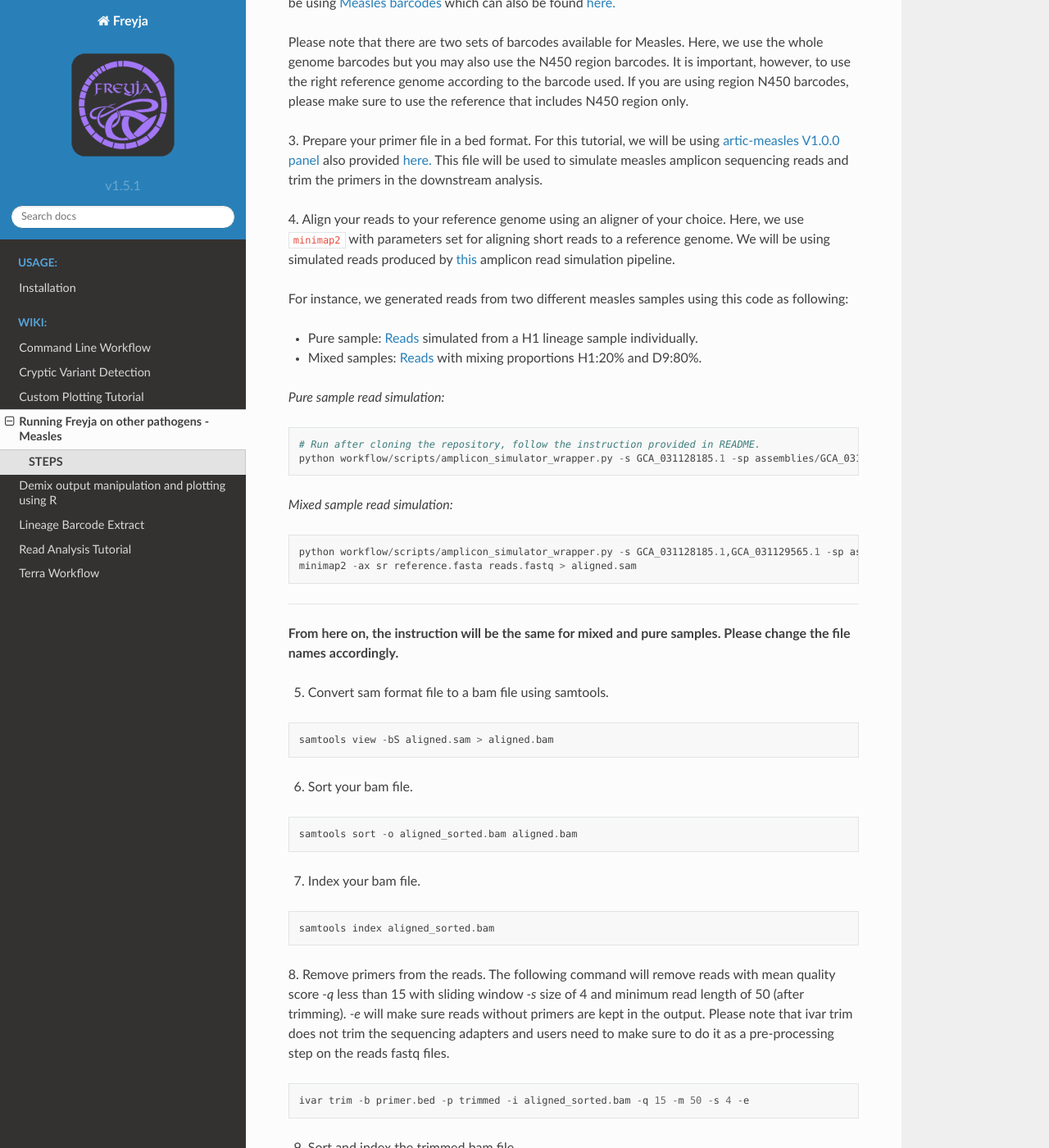
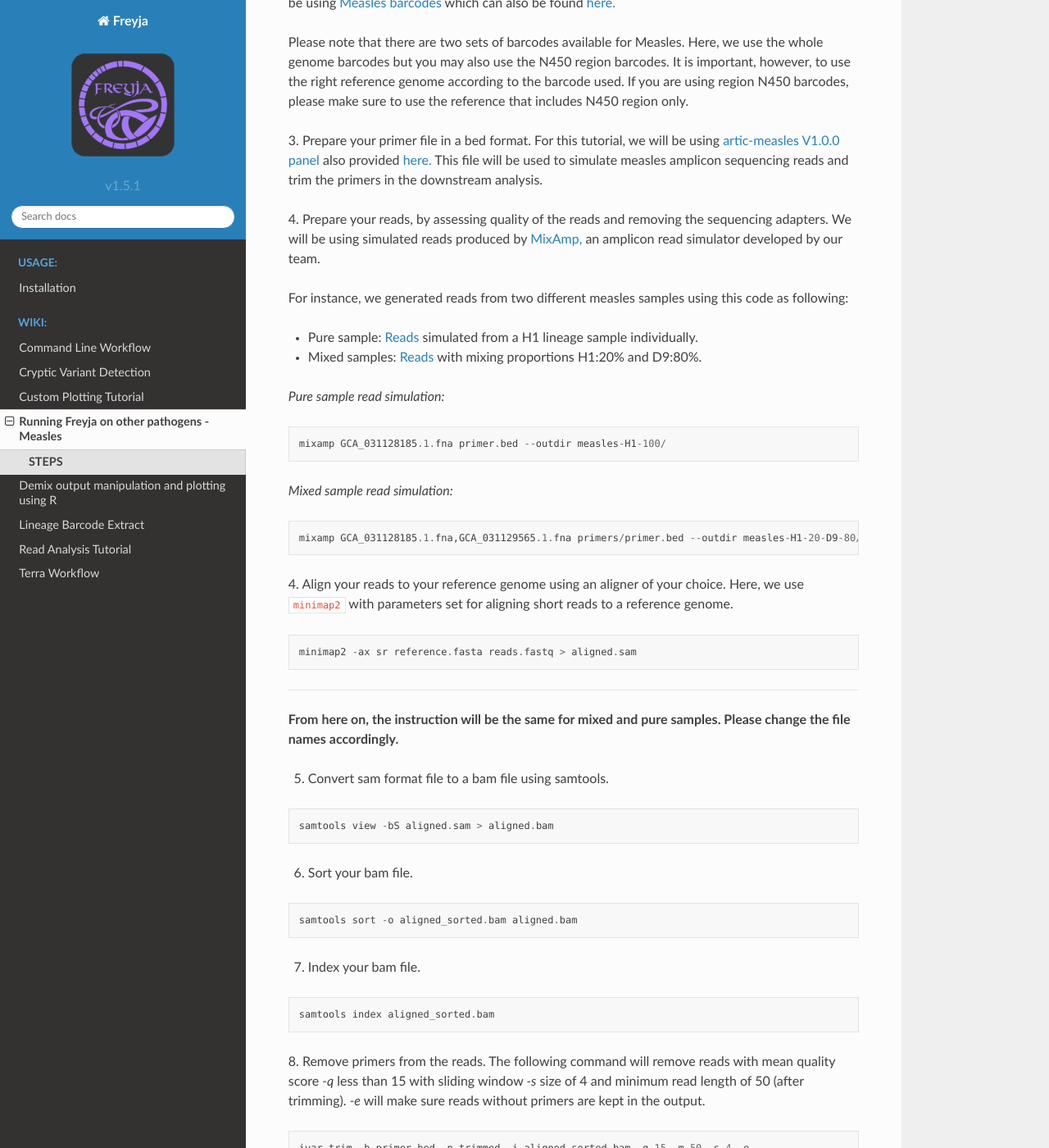
Before and after one commit to andersen-lab/Freyja, a Sphinx documentation site: the page built from docs/src/wiki/freyja-measles.rst, in a window 1280 px wide and 1400 px high, scrolled down 416 px. Shown: the whole window at 82% size. Built offline with Sphinx 7.4.7 and the Read the Docs theme 2.0.0, drawn with Linux system fonts in a browser that asks for light colours.

Commit message:
editted document according to the new version of amplicon seq simulator

```diff
--- a/docs/src/wiki/freyja-measles.rst
+++ b/docs/src/wiki/freyja-measles.rst
@@ -28,10 +28,8 @@
 also provided `here. <https://github.com/andersen-lab/Freyja/blob/main/docs/data/artic-measles-v1.0.0.bed>`_
 This file will be used to simulate measles amplicon sequencing reads and trim the primers in the downstream analysis.
 
-4. Align your reads to your reference genome using an aligner of your choice.
-Here, we use ``minimap2`` with parameters set for aligning short reads to a reference genome.
-We will be using simulated reads produced by `this <https://github.com/mariaelf97/amplicon_sequencing_simulator>`_
-amplicon read simulation pipeline.
+4. Prepare your reads, by assessing quality of the reads and removing the sequencing adapters.
+We will be using simulated reads produced by `MixAmp, <https://github.com/andersen-lab/MixAmp>`_ an amplicon read simulator developed by our team.
 
 For instance, we generated reads from two different measles samples using this code as following:
 
@@ -45,14 +43,20 @@
 
 .. code::
 
-    # Run after cloning the repository, follow the instruction provided in README.
-    python workflow/scripts/amplicon_simulator_wrapper.py -s GCA_031128185.1 -sp assemblies/GCA_031128185.1/GCA_031128185.1.fna -pr 1.0 -p primers/primer.bed -n 100000 -o measles-H1-100/
+    mixamp GCA_031128185.1.fna primer.bed --outdir measles-H1-100/
 
 *Mixed sample read simulation:*
 
 .. code::
 
-    python workflow/scripts/amplicon_simulator_wrapper.py -s GCA_031128185.1,GCA_031129565.1 -sp assemblies/GCA_031128185.1/GCA_031128185.1.fna, assemblies/GCA_031129565.1/GCA_031129565.1.fna -pr 0.2,0.8 -p primers/primer.bed -n 100000 -o measles-H1-20-D9-80/
+    mixamp GCA_031128185.1.fna,GCA_031129565.1.fna primers/primer.bed --outdir measles-H1-20-D9-80/ --proportions 0.2,0.8
+
+
+4. Align your reads to your reference genome using an aligner of your choice.
+Here, we use ``minimap2`` with parameters set for aligning short reads to a reference genome.
+
+.. code::
+
     minimap2 -ax sr reference.fasta reads.fastq > aligned.sam
 
 ^^^^
@@ -81,8 +85,7 @@
 8. Remove primers from the reads. The following command will remove reads with mean
 quality score `-q` less than 15 with sliding window `-s` size of 4 and minimum read
 length of 50 (after trimming). `-e` will make sure reads without primers are kept in the output.
-Please note that ivar trim does not trim the sequencing adapters and users need to make sure to do
-it as a pre-processing step on the reads fastq files.
+
 
 .. code::
 
```
